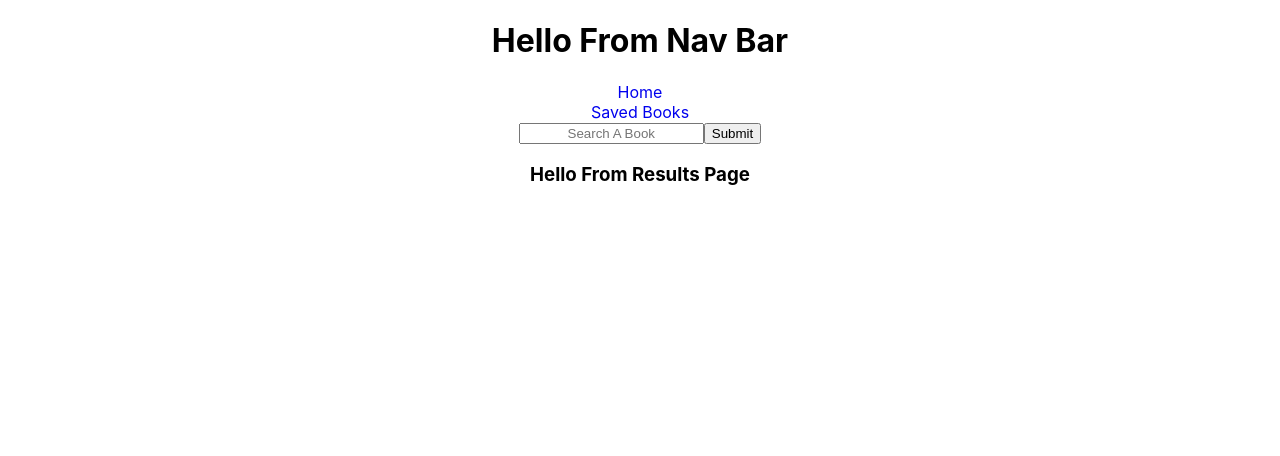
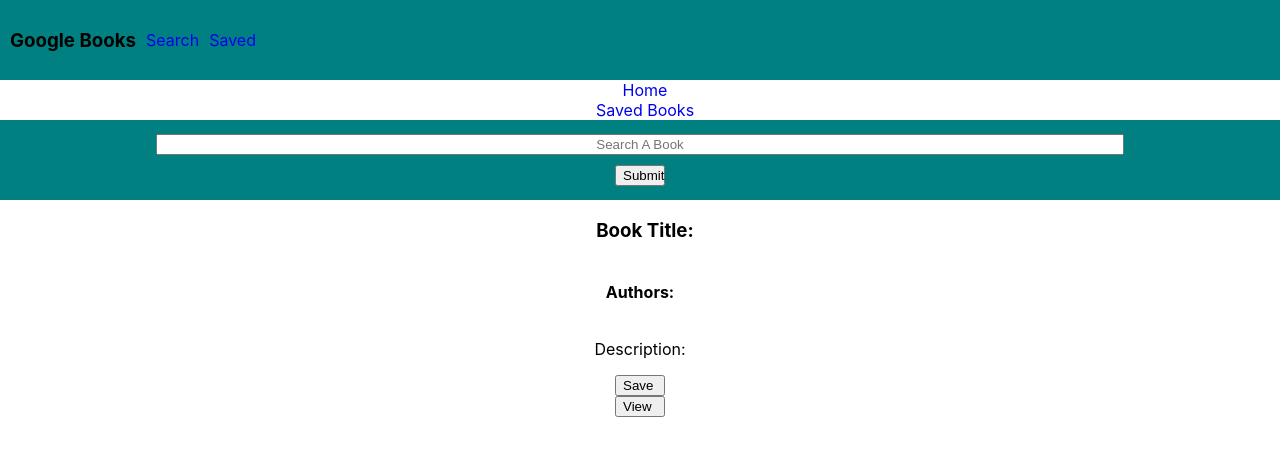
Before and after one commit to hermsicle/React-Google-Books-Search, a React (Create React App) app in the folder client/: page / in a window 1280 px wide. Shown: the top 456 px of the page. Built offline with nearby package versions, Linux system fonts and the light colour scheme.

Commit message:
did a few styling changes and cleaned up code:

```diff
--- a/client/src/App.js
+++ b/client/src/App.js
@@ -13,21 +13,18 @@
   constructor(props) {
     super(props);
     this.State = {
-      bookData: {},
-      value: ''
+      bookData: {
+        title: '',
+        author: '',
+        description: '',
+        image: '',
+        link: ''
+      },
+      value: '',
     };
     this.handleClick = this.handleClick.bind(this)
-    this.setData = this.setData.bind(this)
     this.userInput = this.userInput.bind(this)
     this.getBook = this.getBook.bind(this)
-  }
-
-  setData(data) {
-    this.setState(
-      {
-        bookData: data
-      }
-    )
   }
 
   getBook() {
@@ -36,21 +33,20 @@
       .get(
         `https://www.googleapis.com/books/v1/volumes?q=:${userInput}`
       ).then(bookData => {
-        for (let i = 0; i < bookData.data.items.length; i++) {
-          console.log(bookData.data.items[i])
+        let bookItems = bookData.data.items;
+        for (let i = 0; i < bookItems.length; i++) {
+          //console.log(bookItems[i])
           const book = {
-            title: bookData.data.items[i].volumeInfo.title,
-            author: bookData.data.items[i].volumeInfo.authors,
-            description: bookData.data.items[i].volumeInfo.description,
-            image: bookData.data.items[i].volumeInfo.imageLinks.thumbnail,
-            link: bookData.data.items[i].volumeInfo.infoLink
+            title: bookItems[i].volumeInfo.title,
+            author: bookItems[i].volumeInfo.authors,
+            description: bookItems[i].volumeInfo.description,
+            image: bookItems[i].volumeInfo.imageLinks,
+            link: bookItems[i].volumeInfo.infoLink
           }
-          this.setData(book)
-          console.log(book.title)
-          console.log(book.author)
-          console.log(book.description)
-          console.log(book.image)
-          console.log(book.link)
+          this.setState({
+            bookData: book
+          })
+          console.log(this.state.bookData)
         }
       })
   }
@@ -65,6 +61,8 @@
       value: event.target.value
     })
   }
+
+
 
 
   render() {
@@ -82,7 +80,10 @@
                 click={this.handleClick}
                 value={this.userInput}
               />
-              <Results></Results>
+              <Results
+                book={this.renderResults}
+              >
+              </Results>
             </Route>
 
             <Route exact path="/saved">
--- a/client/src/components/Nav/Nav.css
+++ b/client/src/components/Nav/Nav.css
@@ -0,0 +1,24 @@
+.nav {
+    display: flex;
+    height: 10vh;
+    background-color: teal;
+    align-items: center;
+}
+
+.appName {
+    color: black;
+}
+
+h3{
+    margin-left: 10px;
+}
+
+a{
+    text-decoration: none;
+    margin-left: 10px;
+}
+
+a:hover {
+    cursor: pointer;
+    color: white;
+}
--- a/client/src/components/Nav/Nav.js
+++ b/client/src/components/Nav/Nav.js
@@ -3,8 +3,10 @@
 
 function Nav() {
     return (
-        <div>
-            <h1>Hello From Nav Bar</h1>
+        <div className="nav">
+            <h3 className="appName">Google Books</h3>
+            <a href="/">Search</a>
+            <a href="/saved">Saved</a>
         </div>
     )
 }
--- a/client/src/components/Results/Results.css
+++ b/client/src/components/Results/Results.css
@@ -0,0 +1,16 @@
+.resultsContainer {
+    display: flex;
+    height: 100%;
+    flex-direction: column;
+    align-items: center;
+
+}
+
+.save {
+    display: flex;
+    width: 50px;
+}
+.view {
+    display: flex;
+    width: 50px;
+}
--- a/client/src/components/Results/Results.js
+++ b/client/src/components/Results/Results.js
@@ -1,10 +1,15 @@
 import React from 'react'
 import './Results.css'
 
-function Results() {
+function Results(props) {
     return (
-        <div>
-            <h3>Hello From Results Page</h3>
+        <div className="resultsContainer">
+            <h3>Book Title:</h3>
+            <h4>Authors: </h4>
+            <img src="" alt="" className="imgContainer"></img>
+            <p>Description:</p>
+            <button className="save">Save</button>
+            <button className="view">View</button>
         </div>
     )
 }
--- a/client/src/components/Search/Search.css
+++ b/client/src/components/Search/Search.css
@@ -0,0 +1,19 @@
+.bookSearch {
+    height: 10vh;
+    background-color: teal;
+    display: flex;
+    justify-content: center;
+    flex-direction: column;
+    align-items: center;
+}
+
+.searchBooks {
+    display: flex;
+    width: 960px;
+}
+
+.submitBtn {
+    width: 50px;
+    display: flex;
+    margin-top: 10px;
+}
--- a/client/src/components/Search/Search.js
+++ b/client/src/components/Search/Search.js
@@ -4,7 +4,7 @@
 
 function Search(props) {
     return (
-        <div>
+        <div className="bookSearch">
             <input
                 type="text"
                 className="searchBooks"
@@ -19,6 +19,10 @@
                 value="submit">
                 Submit
             </button>
+
+            <div className="searchResults">
+
+            </div>
         </div >
     )
 }
```
